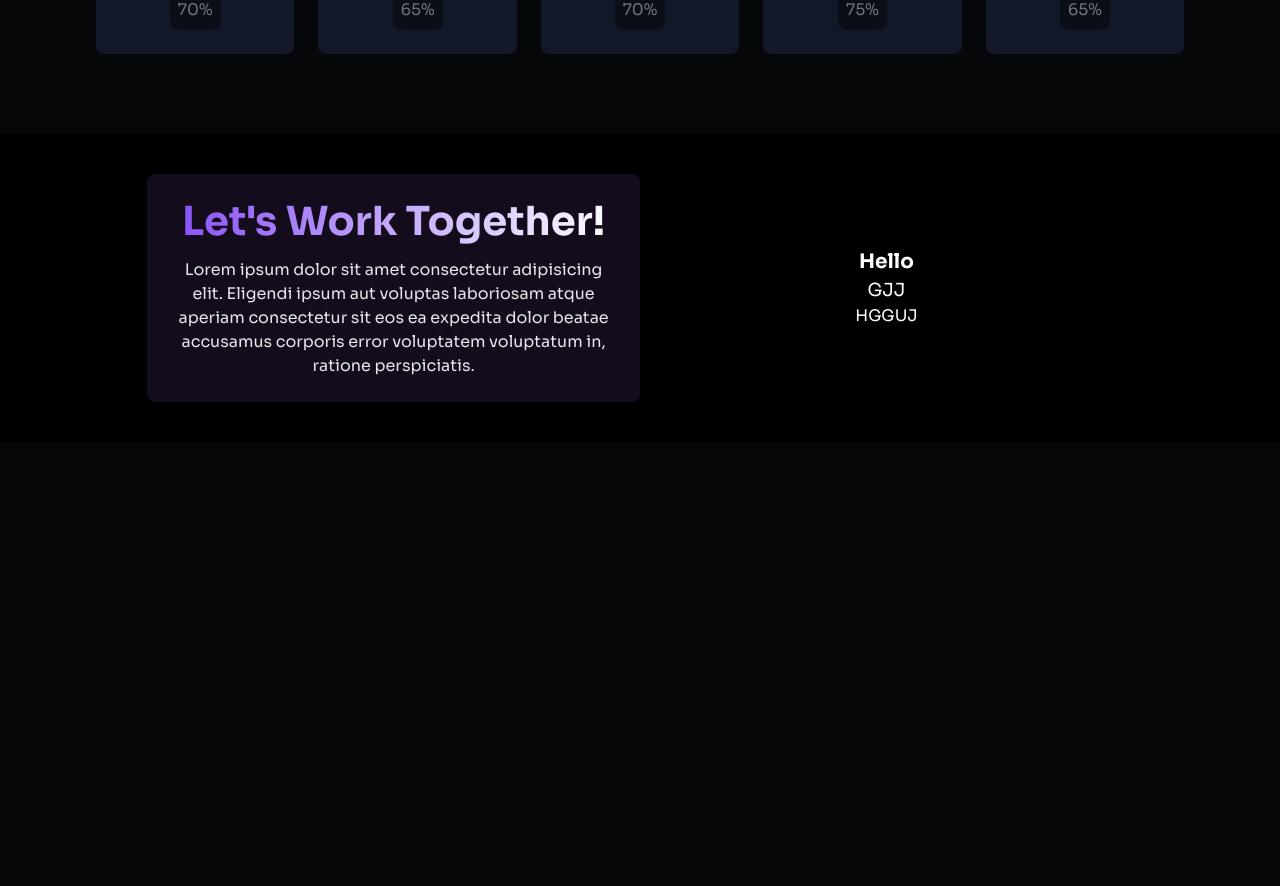
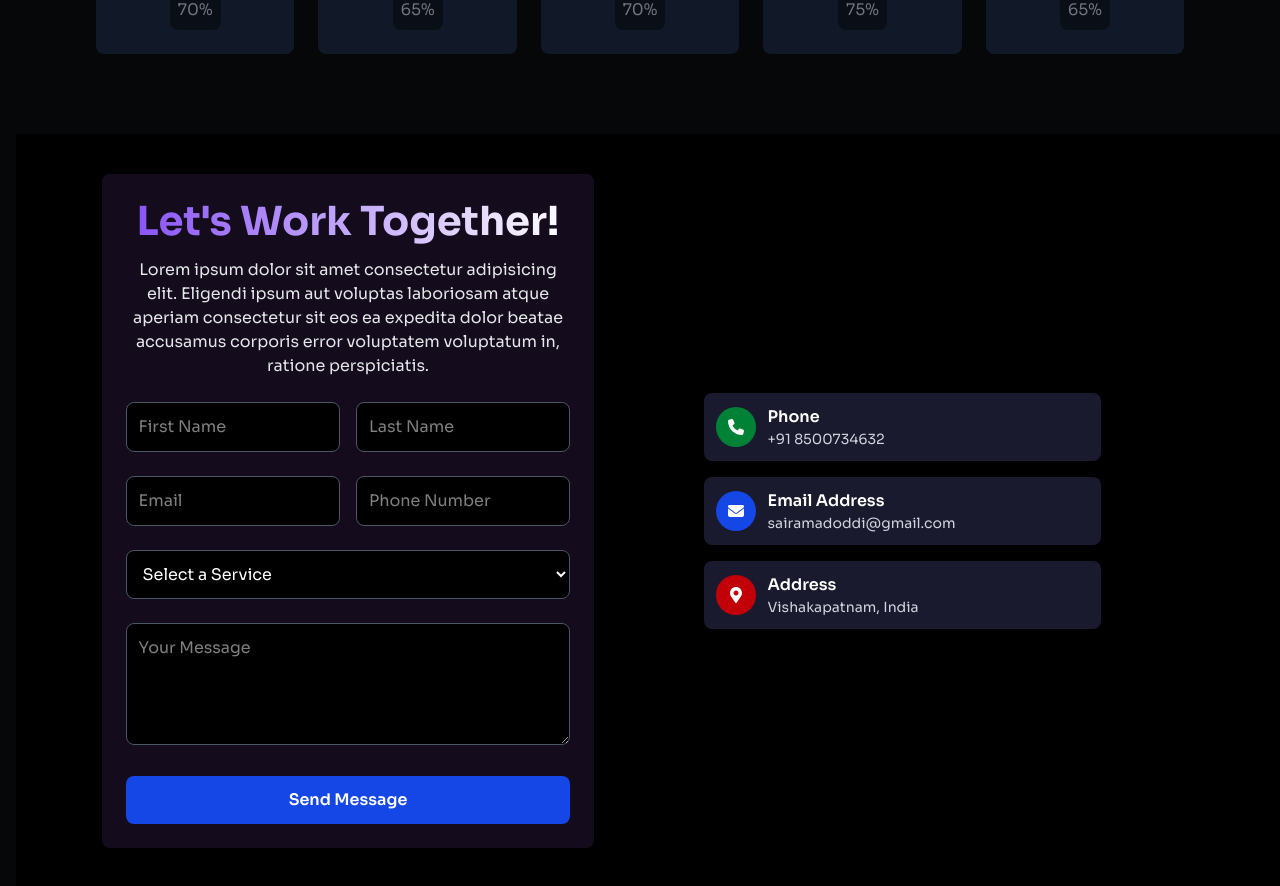
Before and after one commit to SaiRama-Doddi/Portfolio, a Next.js app: page / in a window 1280 px wide. Shown: the part 3040-3926 px from the top of the page. Before the commit the page ends 3498 px from the top, so only its background shows below. Built offline with nearby package versions, Linux system fonts and the light colour scheme.

Commit message:
Contact Completed

```diff
--- a/components/Home/Contact/page.tsx
+++ b/components/Home/Contact/page.tsx
@@ -1,6 +1,30 @@
+"use client";
+
+import { useState } from "react";
+import { FaMapMarkerAlt } from "react-icons/fa";
+import { FaEnvelope, FaPhone } from "react-icons/fa6";
+import { motion } from "framer-motion";
+
 const Contact = () => {
+  const [selectedOption, setSelectedOption] = useState("");
+  const [formData, setFormData] = useState({
+    firstName: "",
+    lastName: "",
+    email: "",
+    phone: "",
+    message: "",
+  });
+
+  const handleSelect = (event: React.ChangeEvent<HTMLSelectElement>) => {
+    setSelectedOption(event.target.value);
+  };
+
+  const handleChange = (event: React.ChangeEvent<HTMLInputElement | HTMLTextAreaElement>) => {
+    setFormData({ ...formData, [event.target.name]: event.target.value });
+  };
+
   return (
-      <div className="flex flex-col sm:flex-row items-center justify-center mt-4 mb-4 bg-black w-full py-10 px-6">
+    <div className="flex flex-col sm:flex-row items-center justify-center mx-4 my-4 bg-black w-full py-10 px-6">
       {/* Contact Box */}
       <div className="bg-[#140c1c] rounded-lg p-6 w-[90%] sm:w-[60%] md:w-[50%] lg:w-[40%] text-center">
         <h1 className="text-bg font-bold text-2xl md:text-3xl lg:text-[2.5rem]">
@@ -9,13 +33,133 @@ const Contact = () => {
         <p className="text-gray-200 mt-3 text-sm md:text-base">
           Lorem ipsum dolor sit amet consectetur adipisicing elit. Eligendi ipsum aut voluptas laboriosam atque aperiam consectetur sit eos ea expedita dolor beatae accusamus corporis error voluptatem voluptatum in, ratione perspiciatis.
         </p>
+
+        {/* Contact Form */}
+        <form className="space-y-6 mt-6">
+          {/* First & Last Name */}
+          <div className="flex flex-col sm:flex-row gap-4">
+            <input
+              type="text"
+              name="firstName"
+              placeholder="First Name"
+              value={formData.firstName}
+              onChange={handleChange}
+              className="w-full p-3 bg-[black] border border-gray-600 rounded-lg focus:outline-none focus:ring-2 focus:ring-blue-500 text-white"
+            />
+            <input
+              type="text"
+              name="lastName"
+              placeholder="Last Name"
+              value={formData.lastName}
+              onChange={handleChange}
+              className="w-full p-3 bg-[black] border border-gray-600 rounded-lg focus:outline-none focus:ring-2 focus:ring-blue-500 text-white"
+            />
           </div>
 
-        {/* Additional Content Section */}
-        <div className="flex flex-col items-center justify-center w-[90%] sm:w-[60%] md:w-[50%] lg:w-[40%]  rounded-lg p-6 text-center text-white">
-          <h1 className="text-xl font-bold">Hello</h1>
-          <h2 className="text-lg">GJJ</h2>
-          <h3 className="text-md">HGGUJ</h3>
+          {/* Email & Phone Number */}
+          <div className="flex flex-col sm:flex-row gap-4">
+            <input
+              type="email"
+              name="email"
+              placeholder="Email"
+              value={formData.email}
+              onChange={handleChange}
+              className="w-full p-3 bg-[black] border border-gray-600 rounded-lg focus:outline-none focus:ring-2 focus:ring-blue-500 text-white"
+            />
+            <input
+              type="number"
+              name="phone"
+              placeholder="Phone Number"
+              value={formData.phone}
+              onChange={handleChange}
+              className="w-full p-3 bg-[black] border border-gray-600 rounded-lg focus:outline-none focus:ring-2 focus:ring-blue-500 text-white"
+            />
+          </div>
+
+          {/* Dropdown */}
+          <div>
+            <select
+              value={selectedOption}
+              onChange={handleSelect}
+              className="w-full p-3 bg-[black] border border-gray-600 rounded-lg focus:outline-none focus:ring-2 focus:ring-blue-500 cursor-pointer text-white"
+            >
+              <option value="">Select a Service</option>
+              <option value="Frontend Development">Frontend Development</option>
+              <option value="Backend Development">Backend Development</option>
+              <option value="Full Stack Development">Full Stack Development</option>
+            </select>
+          </div>
+
+          {/* Message Box */}
+          <div>
+            <textarea
+              name="message"
+              placeholder="Your Message"
+              rows={4}
+              value={formData.message}
+              onChange={handleChange}
+              className="w-full p-3 bg-[black] border border-gray-600 rounded-lg focus:outline-none focus:ring-2 focus:ring-blue-500 text-white"
+            ></textarea>
+          </div>
+
+          {/* Submit Button */}
+          <button className="w-full py-3 bg-blue-700 hover:bg-blue-900 text-white font-semibold rounded-lg transition duration-300">
+            Send Message
+          </button>
+        </form>
+      </div>
+
+      {/* Contact Information Section */}
+      <div className="flex flex-col items-center justify-center w-[80%] sm:w-[70%] md:w-[60%] lg:w-[50%] rounded-lg p-6 text-center text-white space-y-4">
+
+      {/* Phone Card */}
+      <motion.div
+        className="flex flex-row items-center gap-3 bg-[#1a1a2e] p-3 rounded-lg shadow-md w-[90%] sm:w-[80%] md:w-[70%]"
+        initial={{ opacity: 0, x: -50 }}
+        whileInView={{ opacity: 1, x: 0 }}
+        transition={{ duration: 0.5, delay: 0.1 }}
+      >
+        <div className="bg-green-700 w-10 h-10 flex items-center justify-center rounded-full">
+          <FaPhone className="text-white text-md" />
+        </div>
+        <div className="text-left">
+          <h1 className="text-base font-semibold">Phone</h1>
+          <p className="text-gray-300 text-sm">+91 8500734632</p>
+        </div>
+      </motion.div>
+
+      {/* Email Card */}
+      <motion.div
+        className="flex flex-row items-center gap-3 bg-[#1a1a2e] p-3 rounded-lg shadow-md w-[90%] sm:w-[80%] md:w-[70%]"
+        initial={{ opacity: 0, x: -50 }}
+        whileInView={{ opacity: 1, x: 0 }}
+        transition={{ duration: 0.5, delay: 0.2 }}
+      >
+        <div className="bg-blue-700 w-10 h-10 flex items-center justify-center rounded-full">
+          <FaEnvelope className="text-white text-md" />
+        </div>
+        <div className="text-left">
+          <h1 className="text-base font-semibold">Email Address</h1>
+          <p className="text-gray-300 text-sm">sairamadoddi@gmail.com</p>
+        </div>
+      </motion.div>
+
+      {/* Address Card */}
+      <motion.div
+        className="flex flex-row items-center gap-3 bg-[#1a1a2e] p-3 rounded-lg shadow-md w-[90%] sm:w-[80%] md:w-[70%]"
+        initial={{ opacity: 0, x: -50 }}
+        whileInView={{ opacity: 1, x: 0 }}
+        transition={{ duration: 0.5, delay: 0.3 }}
+      >
+        <div className="bg-red-700 w-10 h-10 flex items-center justify-center rounded-full">
+          <FaMapMarkerAlt className="text-white text-md" />
+        </div>
+        <div className="text-left">
+          <h1 className="text-base font-semibold">Address</h1>
+          <p className="text-gray-300 text-sm">Vishakapatnam, India</p>
+        </div>
+      </motion.div>
+
     </div>
     </div>
   );
```
Lines whose indentation alone changed are shown as unchanged.
